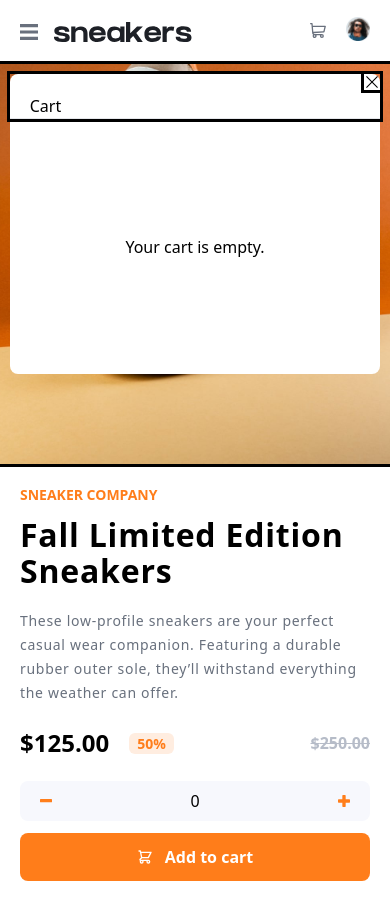
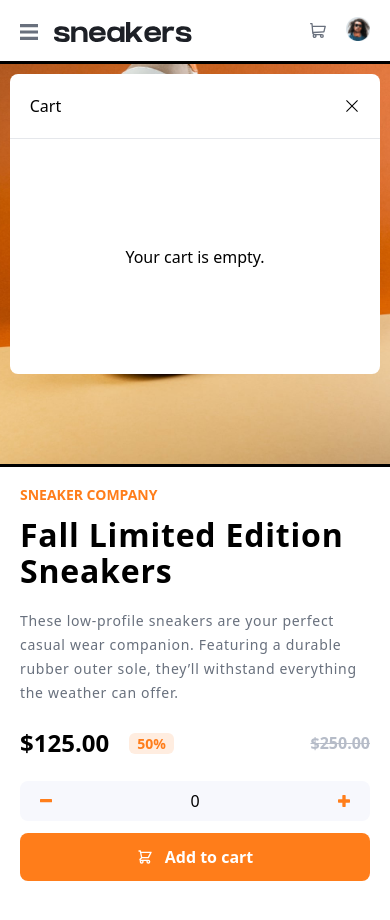
Before and after one commit to code-looney/ecommerce-product-page, a React (Vite) app: page / in a window 390 px wide. Shown: the top 920 px of the page. Built offline with nearby package versions, Linux system fonts and the light colour scheme.

Commit message:
inlined basket empty content

```diff
--- a/src/App.jsx
+++ b/src/App.jsx
@@ -146,13 +146,13 @@ export default function App() {
         <Container className="md:w-96 w-full relative md:flex md:flex-col md:justify-between md:h-[500px] md:p-0">
           <Lightbox src={`public/images/image-product-${image}.jpg`} className="md:rounded-xl w-full h-[400px] md:h-[380px] object-cover" />
           {/* check if the cart w/h dimensions are correct */}
-          <Cart className="absolute z-20 h-[75%] w-[95%] justify-start items-center flex-col flex top-[7%] left-[2.5%] m-auto bg-white md:hidden rounded-lg translate-y-[-6%]">
-            <Container className="w-full flex ">
-              <Container className="w-full outline relative">
-                <Title className="pl-5 pt-5">Cart</Title>
+          <Cart className="absolute z-20 h-[75%] w-[95%] justify-start flex-col flex top-[7%] left-[2.5%] m-auto bg-white md:hidden rounded-lg translate-y-[-6%]">
+            <Container className="w-full flex flex-col justify-center gap-5 pt-5">
+              <Container className="w-full px-5 flex justify-between items-center">
+                <Title>Cart</Title>
+                <RxCross1  />
+              </Container>
                 <Rule className="w-full" />
-              </Container>
-              <RxCross1 className="outline absolute right-0 flex items-center justify-center" />
             </Container>
             <Container className="h-full w-full flex justify-center items-center"><Sub>Your cart is empty.</Sub></Container>
           </Cart>
```
